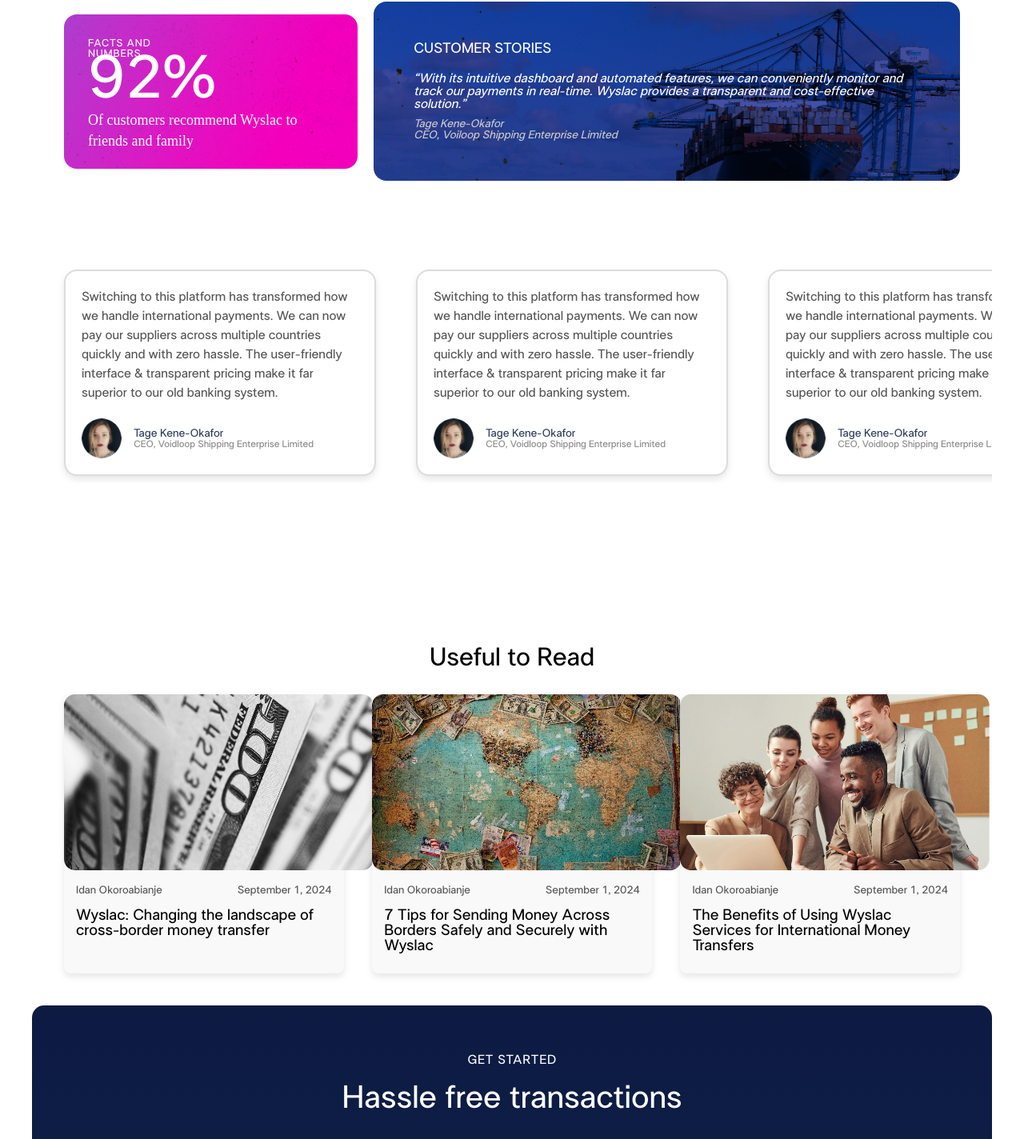
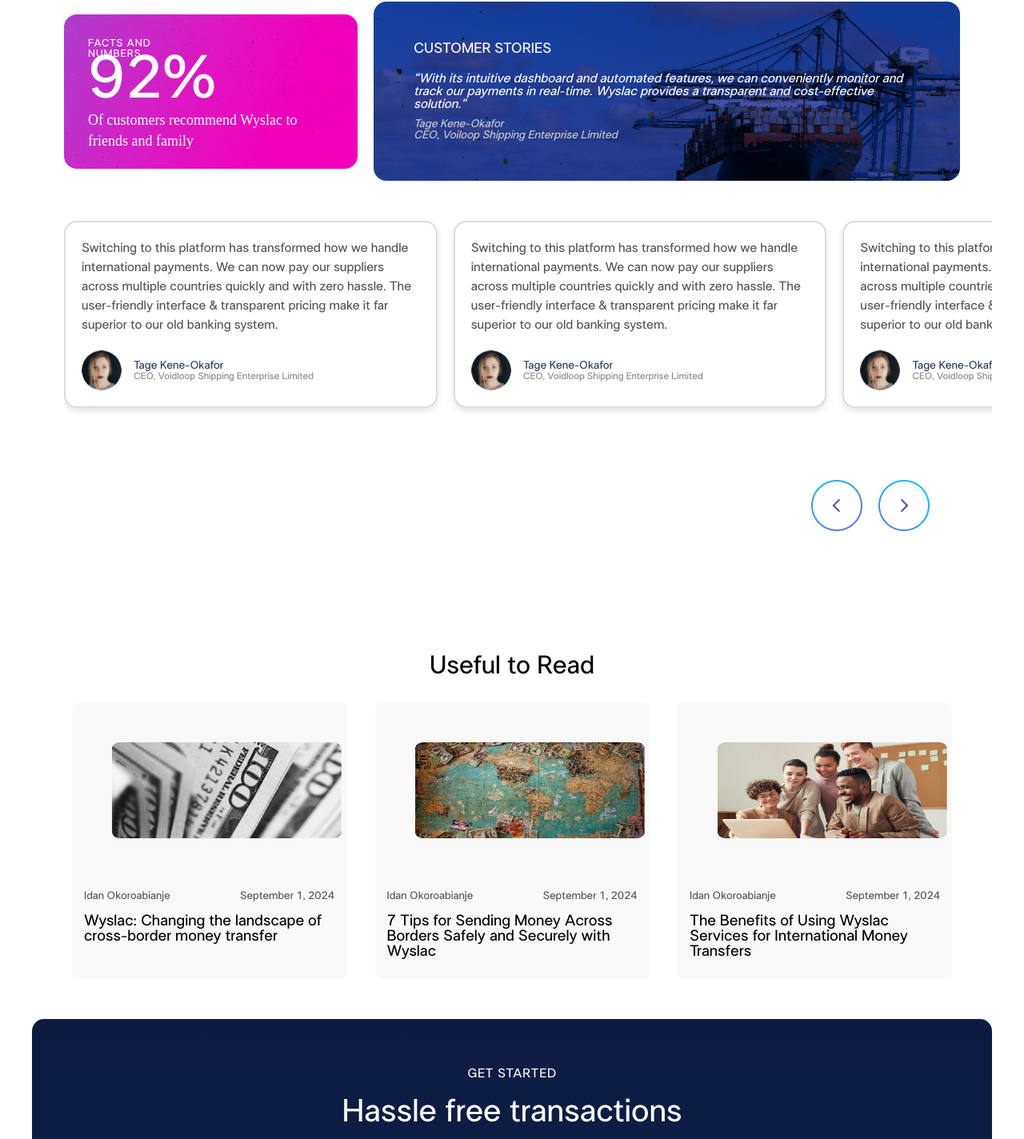
Before and after one commit to CenturionConfidence/Wyslac-dashboard, a Next.js app: page / in a window 1280 px wide. Shown: the part 6273-7697 px from the top of the page at 80% size. Built offline with nearby package versions, Linux system fonts and the light colour scheme.

Commit message:
MAde changes

```diff
--- a/src/app/components/testimonials.jsx
+++ b/src/app/components/testimonials.jsx
@@ -6,6 +6,8 @@
 import customerImage3 from '../assets/Ellipse 6416-2.png'
 import testimonialGraffiti from '../assets/Path 65966.png'
 import heroCaptionImage3 from '../assets/Rectangle 7262-2.png'
+import navBtn from '../assets/Group 52721.png'
+import navBtn1 from '../assets/Group 52722.png'
 import { useState } from 'react';
 import styles from '../page.module.css';
 
@@ -129,6 +131,7 @@
 
 
             <div className={styles.carouselContainer}>
+                <div className={styles.testimonialPage}>
                     {testimonials.map((testimonial) => {
                             return <div
                                 key={testimonial}
@@ -145,9 +148,11 @@
                             </div>
                         </div>
                         })}
+                </div>
+
                 <div className={styles.carouselControls}>
-                    <button onClick={handlePrev} className={styles.prevBtn}>&lt;</button>
-                    <button onClick={handleNext} className={styles.nextBtn}>&gt;</button>
+                    <Image onClick={handlePrev} src={navBtn} alt='navBtn'/>
+                    <Image onClick={handleNext} src={navBtn1} alt='navBtn'/>
                 </div>
             </div>
         </div>
--- a/src/app/page.module.css
+++ b/src/app/page.module.css
@@ -608,13 +608,21 @@
 
 .carouselContainer {
   display: flex;
-  flex-direction: row;
-  scroll-behavior: smooth;
+  flex-direction: column;
   gap: 50px;
   align-items: center;
   width: 1440px;
   min-height: 500px;
   margin: 0 auto;
+}
+.testimonialPage {
+  padding-top: 50px;
+  display: flex;
+  gap: 20px;
+  -ms-overflow-style: none;  /* IE and Edge */
+  scrollbar-width: none;
+  overflow-x: auto;
+  scroll-behavior: smooth;
 }
 
 .testimonialCard {
@@ -661,8 +669,8 @@
 /* Carousel navigation buttons */
 .carouselControls {
   display: flex;
-  justify-content: center;
-  align-items: center;
+  margin-left: 40%;
+  gap: 20px;
   margin-top: 20px;
 }
 
@@ -702,7 +710,7 @@
 /* Blog Section */
 
 .blogSection {
-  padding: 40px;
+  padding: 50px;
   text-align: center;
 }
 
@@ -720,14 +728,14 @@
 }
 
 .blogCard {
+  display: flex;
+  flex-direction: column;
   background-color: #f9f9f9;
   border-radius: 8px;
-  box-shadow: 0 4px 8px rgba(0, 0, 0, 0.1);
-  transition: transform 0.3s ease;
-  flex: 1 1 calc(33% - 20px);
   max-width: calc(33% - 20px);
 }
 .image {
+  padding: 50px;
   box-sizing: border-box;
   overflow: hidden;
 }
```
Lines whose indentation alone changed are shown as unchanged.
